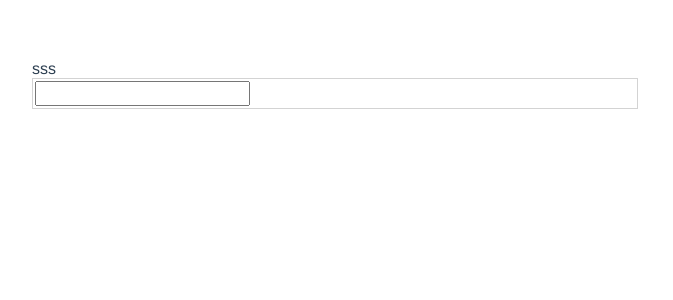
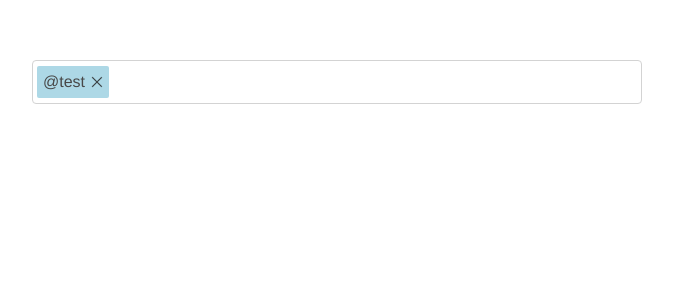
Before and after one commit to Fedward/user-input, a Vue app: page / in a window 1280 px wide. Shown: the top 300 px of the page, without its empty margins (308-981 px from the left). Built offline with nearby package versions, Linux system fonts and the light colour scheme.

Commit message:
дебаунс и настройка гибкости для переиспользования

```diff
--- a/public/index.html
+++ b/public/index.html
@@ -6,6 +6,7 @@
     <meta name="viewport" content="width=device-width,initial-scale=1.0">
     <link rel="icon" href="<%= BASE_URL %>favicon.ico">
     <link rel="stylesheet" href="https://cdnjs.cloudflare.com/ajax/libs/normalize/8.0.1/normalize.min.css">
+    <link rel="preconnect" href="//habrastorage.org" />
     <title><%= htmlWebpackPlugin.options.title %></title>
   </head>
   <body>
--- a/src/App.vue
+++ b/src/App.vue
@@ -2,6 +2,7 @@
   <div id="app">
     <SuggestField
       :suggest-component="AccountInfo"
+      :max-count="3"
     />
   </div>
 </template>
--- a/src/components/AccountInfo.vue
+++ b/src/components/AccountInfo.vue
@@ -42,6 +42,11 @@ export default {
   gap: 8px;
   align-items: center;
   padding: 16px;
+  cursor: pointer;
+
+  &:hover {
+    background-color: #efefef;
+  }
 
   &__avatar-wrap {
     display: flex;
--- a/src/components/SuggestField.vue
+++ b/src/components/SuggestField.vue
@@ -1,25 +1,44 @@
 <template>
   <div class="suggest-field">
-    <label for="suggest">sss</label>
+    <label for="suggest">{{ label }}</label>
     <div class="suggest-field__wrap">
-      <input type="text" v-model="search" class="suggest-field__input" id="suggest">
+      <div v-for="(item, i) in selectedSuggests" :key="i" class="suggest-field__selected-item">
+        @{{ item[aliasKey] }}
+        <button class="suggest-field__remove-btn">
+          <img src="/icons/close.png" alt="">
+        </button>
+      </div>
+      <input
+        v-if="!selectedMaxCount"
+        v-model="searchSubstr"
+        :placeholder="placeholder"
+        type="text"
+        class="suggest-field__input"
+        id="suggest"
+        @keydown.down="downHandler"
+      >
     </div>
 
-    <DropList v-if="suggests.length">
+    <DropList v-if="suggests.length && !selectedMaxCount">
       <component
         :is="suggestComponent"
-        v-for="(suggest, i) in suggests"
-        :key="i"
+        ref="suggests"
+        v-for="suggest in suggests"
+        :key="suggest[aliasKey]"
         v-bind="suggest"
+        @click.native="selectSuggest(suggest)"
+        tabindex="0"
       />
     </DropList>
   </div>
 </template>
 
 <script>
-import Vue from 'vue';
+import debounce from 'lodash-es/debounce';
 import api from '../api';
 import DropList from './DropList.vue';
+
+const MIN_CHARS_FOR_REQUEST = 3;
 
 export default {
   name: 'UserInput',
@@ -27,28 +46,54 @@ export default {
     DropList,
   },
   props: {
-    suggestComponent: {
-      validator: (val) => val instanceof Vue,
-    },
+    label: String,
+    placeholder: String,
+    suggestComponent: { type: Object, required: true },
+    aliasKey: { type: String, default: 'alias' },
+    maxCount: { type: Number, default: Infinity },
   },
   data() {
     return {
-      search: '',
+      searchSubstr: '',
       suggests: [],
+      selectedSuggests: [{ alias: 'test' }],
+      debouncedFetchSuggests: () => {},
     };
   },
+  computed: {
+    selectedMaxCount() {
+      return this.selectedSuggests.length >= this.maxCount;
+    },
+  },
   watch: {
-    search() {
-      if (this.search.length >= 3) {
-        this.fetchSuggests();
+    searchSubstr() {
+      if (this.searchSubstr.length >= MIN_CHARS_FOR_REQUEST) {
+        this.debouncedFetchSuggests();
       }
     },
   },
   methods: {
     async fetchSuggests() {
-      const result = await api.getSuggests(this.search);
+      const result = await api.getSuggests(this.searchSubstr);
       this.suggests = result;
     },
+    selectSuggest(suggest) {
+      if (this.selectedSuggests.includes(suggest)) return;
+
+      this.selectedSuggests.push(suggest);
+      this.$emit('selected', suggest);
+
+      if (this.selectedMaxCount) {
+        this.searchSubstr = '';
+      }
+    },
+    downHandler() {
+      console.log('te');
+      this.$refs.suggests?.[0]?.$el.focus();
+    },
+  },
+  created() {
+    this.debouncedFetchSuggests = debounce(this.fetchSuggests, 500);
   },
 };
 </script>
@@ -58,9 +103,45 @@ export default {
   position: relative;
 
   &__wrap {
+    display: flex;
+    align-items: center;
+    flex-wrap: wrap;
+    gap: 4px;
     width: 100%;
-    padding: 2px;
+    padding: 4px;
     border: 1px solid lightgrey;
+    border-radius: 4px;
+  }
+
+  &__selected-item {
+    display: flex;
+    align-items: center;
+    padding: 4px 0px 4px 6px;
+    color: #484848;
+    background-color: lightblue;
+    border-radius: 2px;
+    cursor: default;
+  }
+
+  &__remove-btn {
+    display: flex;
+    padding: 4px;
+    background: none;
+    border: none;
+    outline: none;
+    cursor: pointer;
+
+    img {
+      width: 16px;
+      height: 16px;
+    }
+  }
+
+  &__input {
+    flex-grow: 1;
+    padding: 8px;
+    border: none;
+    outline: none;
   }
 }
 </style>
```
Also changed, not shown: src/components/Token.vue (deleted, +0 -13 lines).
